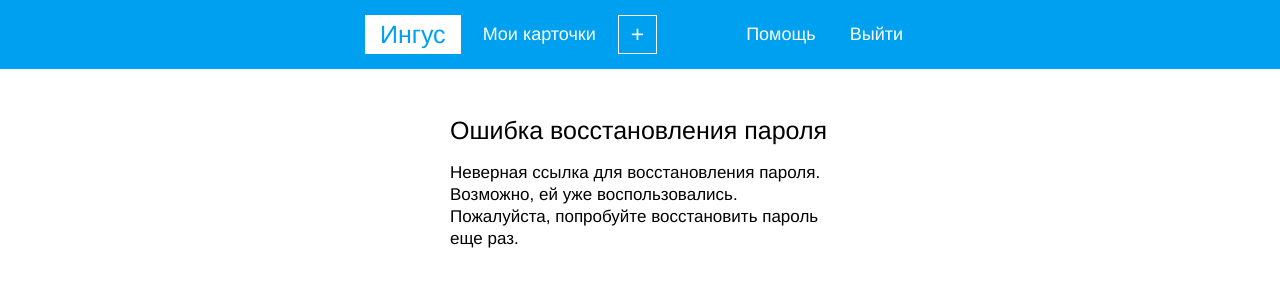
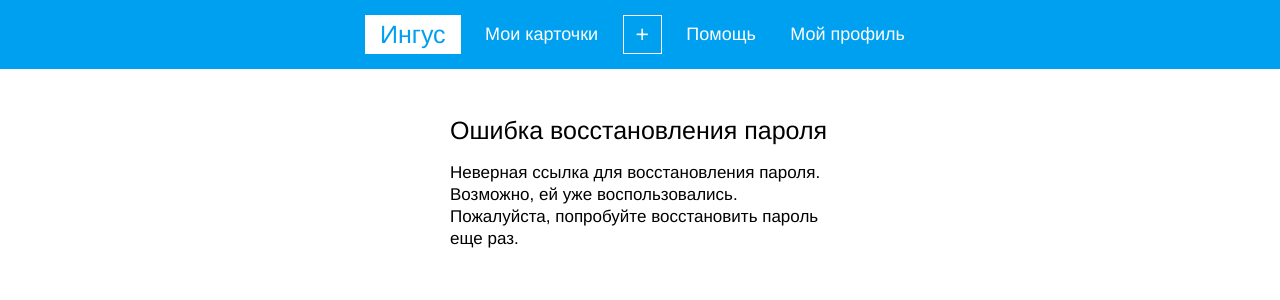
Before and after one commit to grialexey/engus-old5, a Django app: a page that uses engus/templates/base.html in a window 1280 px wide. Shown: the top 300 px of the page. Run offline with Django 3.2, Linux system fonts and the light colour scheme; the visitor is signed in with stand-in values (Sample User, id 1); some libraries are stand-ins or nearby versions.

Commit message:
Design fix

```diff
--- a/engus/static/frontend/stylus/blocks/header.styl
+++ b/engus/static/frontend/stylus/blocks/header.styl
@@ -16,7 +16,7 @@
 
         &-item {
             flex: 0 0 auto;
-            margin: 5px 10px 5px 0;
+            margin: 5px 2px 5px 0;
 
             &:last-child {
                 margin-right: 0;
@@ -34,7 +34,7 @@
             line-height: 25px;
             text-decoration: none;
             color: #fff;
-            padding: 7px 12px;
+            padding: 7px 10px;
             transition: background-color 0.1s, opacity 0.1s;
             cursor: pointer;
 
--- a/engus/static/frontend/tmp/global.stylus.css
+++ b/engus/static/frontend/tmp/global.stylus.css
@@ -781,7 +781,7 @@ textarea {
   -webkit-flex: 0 0 auto;
   -ms-flex: 0 0 auto;
   flex: 0 0 auto;
-  margin: 5px 10px 5px 0;
+  margin: 5px 2px 5px 0;
 }
 .header__menu-item:last-child {
   margin-right: 0;
@@ -802,7 +802,7 @@ textarea {
   line-height: 25px;
   text-decoration: none;
   color: #fff;
-  padding: 7px 12px;
+  padding: 7px 10px;
   -webkit-transition: background-color 0.1s, opacity 0.1s;
   -moz-transition: background-color 0.1s, opacity 0.1s;
   -o-transition: background-color 0.1s, opacity 0.1s;
--- a/engus/templates/base.html
+++ b/engus/templates/base.html
@@ -21,9 +21,8 @@
                 {% if user.is_authenticated %}
                     <li class="header__menu-item"><a href="{% url "cards:card-list-my" %}" class="header__menu-link {% block header_menu_item_mycards_class %}{% endblock %}">Мои карточки</a></li>
                     <li class="header__menu-item"><span href="/" class="header__menu-link header__menu-link--add">+</span></li>
-                    <li class="header__menu-item header__menu-item--fill"></li>
                     <li class="header__menu-item"><a href="/" class="header__menu-link">Помощь</a>
-                    <li class="header__menu-item"><a href="{% url 'logout' %}" class="header__menu-link">Выйти</a>
+                    <li class="header__menu-item"><a href="{% url 'logout' %}" class="header__menu-link">Мой профиль</a>
                 {% else %}
                     <li class="header__menu-item header__menu-item--fill"></li>
                     <li class="header__menu-item"><a href="/" class="header__menu-link">О сайте</a></li>
```
Also changed, not shown: engus/static/css/global.min.css.
